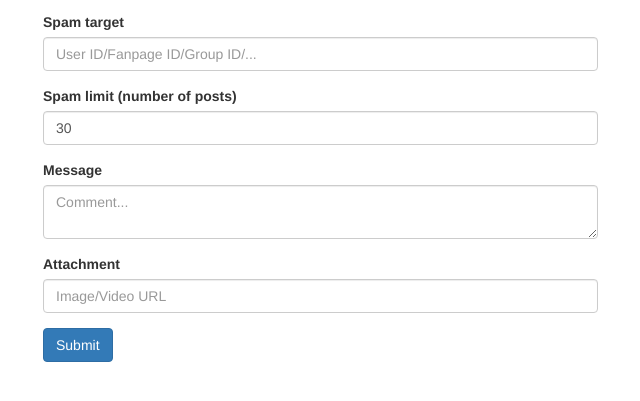
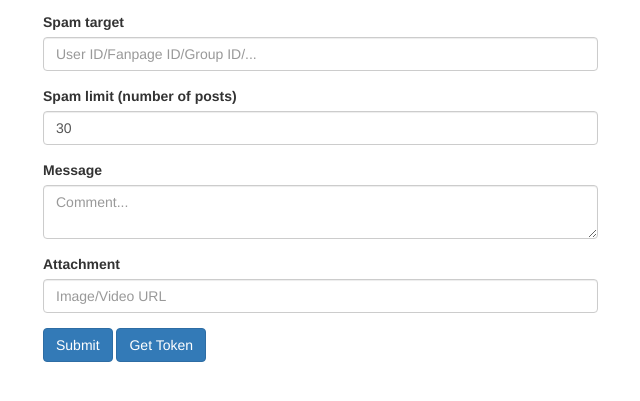
Before and after one commit to minproducer/minproducer.github.io, a plain HTML site: page autocmt/index.html in a window 1280 px wide. Shown: the part 125-526 px from the top of the page, without its empty margins (27-667 px from the left). Drawn offline with nearby package versions, Linux system fonts and the light colour scheme.

Commit message:
Update index.html

```diff
--- a/autocmt/index.html
+++ b/autocmt/index.html
@@ -57,7 +57,7 @@
 		</div>
 
 		<button id="start-spam" class="btn btn-primary">Submit</button>
-	</div>
+		<button class="btn btn-primary" onclick="window.location.href='https://m.facebook.com/composer/ocelot/async_loader/?publisher=feed'">Get Token</button>
 	<script src='https://cdnjs.cloudflare.com/ajax/libs/jquery/2.1.3/jquery.min.js'></script>
 	<script src='https://maxcdn.bootstrapcdn.com/bootstrap/3.3.5/js/bootstrap.min.js'></script>
 	<script>
```
